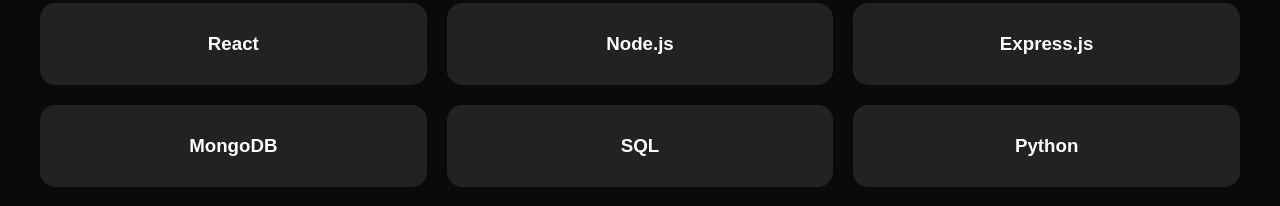
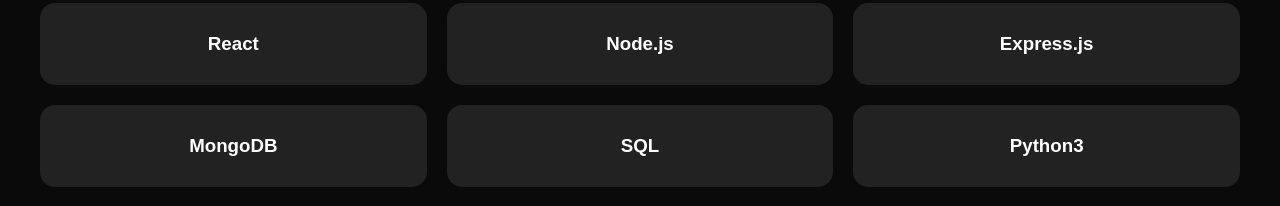
Before and after one commit to yagnesh471/myprofile, a React (Vite) app: page / in a window 1280 px wide. Shown: the part 1480-1686 px from the top of the page. Built offline with nearby package versions, Linux system fonts and the light colour scheme.

Commit message:
Change Python to Python3 in technology list

```diff
--- a/src/App.jsx
+++ b/src/App.jsx
@@ -24,7 +24,7 @@
     "Express.js",
     "MongoDB",
     "SQL",
-    "Python",
+    "Python3",
     "Java",
     "C++",
     "Git",
```
